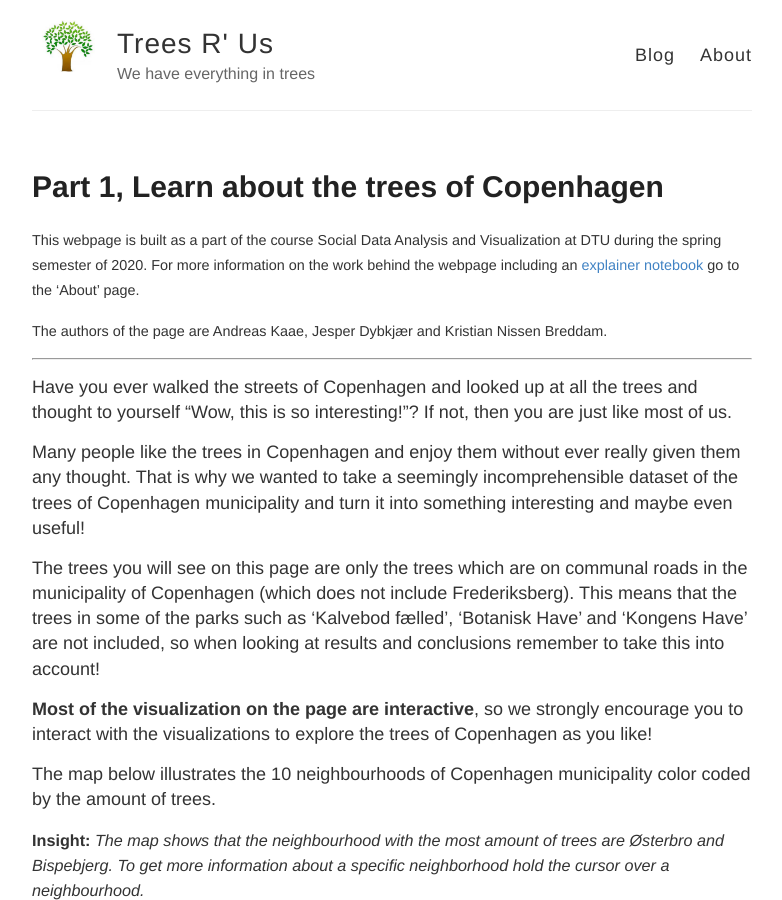
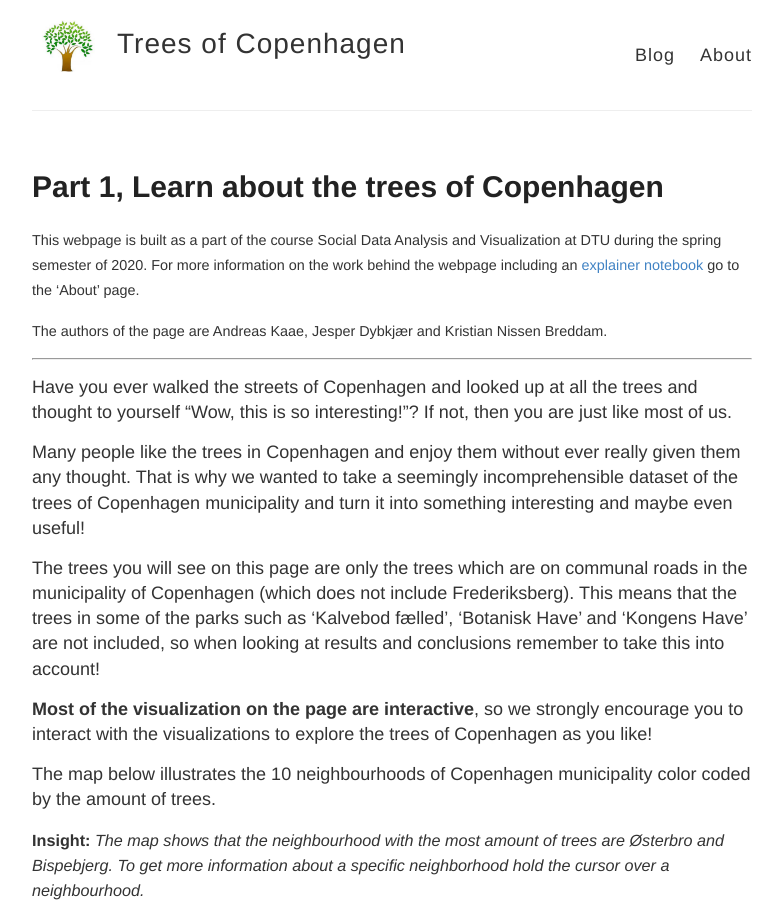
Before and after one commit to KristianBreddam/KristianBreddam.github.io, a Jekyll site: the page built from _posts/2020-5-15-part1.md, in a window 1280 px wide and 900 px high. Shown: the whole window, without its empty margins (248-1030 px from the left). Built offline with Jekyll 4.4.1, drawn with Linux system fonts in a browser that asks for light colours.

Commit message:
All trees update

```diff
--- a/_config.yml
+++ b/_config.yml
@@ -3,10 +3,10 @@
 #
 
 # Name of your site (displayed in the header)
-name: Trees R' Us
+name: Trees of Copenhagen
 
 # Short bio or description (displayed in the header)
-description: We have everything in trees
+description:
 
 # URL of your avatar or profile pic (you could use your GitHub profile pic)
 avatar: ../images/treelogo.png
--- a/_posts/2020-5-15-part1.md
+++ b/_posts/2020-5-15-part1.md
@@ -51,8 +51,7 @@ A neighbourhood like Østerbro which has a large overall proportion of the trees
 <span style="font-size:0.9em;">
 *The increase is almost double the amount of the increase in Valby and almost ten times the increase in Brønshøj-Husum.*</span>
 <span style="font-size:0.9em;">*The reason might be due to the rapid development projects of streets and areas around Østerbro as well as an increased awareness of the benefits that trees contribute to neighborhoods and its citizens.* </span>
-<span style="font-size:0.9em;">
-*Especially the areas a bit north of Fælledparken namely Tåsing plads and Sankt Kjelds Plads have been developed. Interact with the maps on the next page and see it for yourself.*</span>
+<span style="font-size:0.9em;">*Especially the areas a bit north of Fælledparken namely Tåsing plads and Sankt Kjelds Plads have been developed. Interact with the maps on the next page and see it for yourself.*</span>
 
 
 
```
Also changed, not shown: 1 other file.
